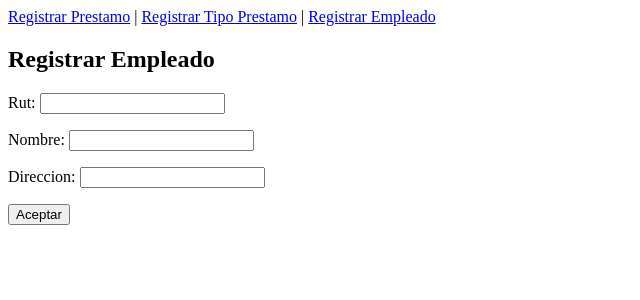
After one commit to bntkpp/AYUDANTIA, a Django app: page /registrar_empleado in a window 1280 px wide. The commit adds this page. Shown: the top 300 px of the page, without its empty margins (0-640 px from the left). Run offline with Django 5.2, Linux system fonts and the light colour scheme.

Commit message:
Second Commit

```diff
--- a/AYUDANTIA/AYUDANTIA/urls.py
+++ b/AYUDANTIA/AYUDANTIA/urls.py
@@ -20,6 +20,8 @@ from WEB import views
 
 urlpatterns = [
     path('admin/', admin.site.urls),
-    path('', views.registrar_prestamo, name = 'registrar_empleado'),
+    path('', views.registrar_prestamo, name = 'registrar_prestamo'),
+    path('registrar_empleado', views.registrar_empleado, name = 'registrar_empleado'),
+    path('registrar_tipo_prestamo', views.registrar_tipo_prestamo, name = 'registrar_tipo_prestamo'),
     path('listar_prestamo', views.listar_prestamo, name = 'listar_prestamos'),
 ]
--- a/AYUDANTIA/WEB/forms.py
+++ b/AYUDANTIA/WEB/forms.py
@@ -1,7 +1,19 @@
 from django import forms
-from .models import Prestamo
+from .models import Prestamo, Empleado, TipoPrestamo
+
+class EmpleadoForms(forms.ModelForm):
+    class Meta:
+        model = Empleado
+        fields = ['rut', 'nombre', 'direccion']
 
 class PrestamoForms(forms.ModelForm):
+    tipo_prestamo = forms.ModelChoiceField(queryset = TipoPrestamo.objects.all(), empty_label = 'Seleccione un Tipo de Prestamo')
+    rut = forms.ModelChoiceField(queryset = Empleado.objects.all(), empty_label = 'Seleccione un Rut')
     class Meta:
         model = Prestamo
-        fields = ['rut', 'monto_prestamo', 'cantidad_cuotas', 'id_tipo_prestamo']
+        fields = ['rut', 'monto_prestamo', 'cantidad_cuotas', 'tipo_prestamo']
+
+class TipoPrestamoForms(forms.ModelForm):
+    class Meta:
+        model = TipoPrestamo
+        fields = ['nombre_tipo_prestamo', 'tasa_interes']
--- a/AYUDANTIA/WEB/models.py
+++ b/AYUDANTIA/WEB/models.py
@@ -5,10 +5,16 @@ class Empleado(models.Model):
     nombre = models.CharField(max_length = 50)
     direccion = models.CharField(max_length = 50)
 
+    def __str__(self):
+        return self.rut
+
 class TipoPrestamo(models.Model):
     id_tipo_prestamo = models.AutoField(primary_key = True)
     nombre_tipo_prestamo = models.CharField(max_length = 50)
     tasa_interes = models.IntegerField()
+
+    def __str__(self):
+        return self.nombre_tipo_prestamo
 
     def calcular_monto_con_interes(self, monto):
         return monto + (monto * self.tasa_interes / 100)
--- a/AYUDANTIA/WEB/templates/listar_prestamo.html
+++ b/AYUDANTIA/WEB/templates/listar_prestamo.html
@@ -4,6 +4,11 @@
     <title>Listado de Préstamos</title>
 </head>
 <body>
+    <div>
+        <a href= "/">Registrar Prestamo</a> |
+        <a href= "/registrar_tipo_prestamo">Registrar Tipo Prestamo</a> |
+        <a href= "/registrar_empleado">Registrar Empleado</a>
+    </div>
     <h2>Listado de Préstamos</h2>
     <table border="1">
         <thead>
--- /dev/null
+++ b/AYUDANTIA/WEB/templates/registrar_empleado.html
@@ -0,0 +1,19 @@
+<!DOCTYPE html>
+<html>
+<head>
+    <title>Registrar Empleado</title>
+</head>
+<body>
+    <div>
+        <a href= "/">Registrar Prestamo</a> |
+        <a href= "/registrar_tipo_prestamo">Registrar Tipo Prestamo</a> |
+        <a href= "/registrar_empleado">Registrar Empleado</a>
+    </div>
+    <h2>Registrar Empleado</h1>
+    <form method="post">
+        {% csrf_token %}
+        {{ form.as_p }}
+        <button type="submit">Aceptar</button>
+    </form>
+</body>
+</html>
--- a/AYUDANTIA/WEB/templates/registrar_prestamo.html
+++ b/AYUDANTIA/WEB/templates/registrar_prestamo.html
@@ -4,6 +4,11 @@
     <title>Registrar Préstamo</title>
 </head>
 <body>
+    <div>
+        <a href= "/">Registrar Prestamo</a> |
+        <a href= "/registrar_tipo_prestamo">Registrar Tipo Prestamo</a> |
+        <a href= "/registrar_empleado">Registrar Empleado</a>
+    </div>
     <h2>Registrar Préstamo</h2>
     <form method="post">
         {% csrf_token %}
--- a/AYUDANTIA/WEB/views.py
+++ b/AYUDANTIA/WEB/views.py
@@ -1,7 +1,27 @@
-from django.shortcuts import render, redirect, get_object_or_404
-from .models import Prestamo, Cuota, TipoPrestamo
-from .forms import PrestamoForms
+from django.shortcuts import render, redirect
+from .models import Prestamo, Cuota, TipoPrestamo, Empleado
+from .forms import PrestamoForms, EmpleadoForms, TipoPrestamoForms
 from datetime import datetime, timedelta
+
+def registrar_empleado(request):
+    if request.method == "POST":
+        form = EmpleadoForms(request.POST)
+        if form.is_valid():
+            form.save()
+            return redirect('listar_prestamo')
+    else:
+        form = EmpleadoForms()
+    return render(request, 'registrar_empleado.html', {'form': form})
+
+def registrar_tipo_prestamo(request):
+    if request.method == "POST":
+        form = TipoPrestamoForms(request.POST)
+        if form.is_valid():
+            form.save()
+            return redirect('listar_prestamo')
+    else:
+        form = TipoPrestamoForms()
+    return render(request, 'registrar_tipo_prestamo.html', {'form': form})
 
 def registrar_prestamo(request):
     if request.method == "POST":
```
Also changed, not shown: AYUDANTIA/WEB/templates/registrar_tipo_prestamo.html (added, +19 -0 lines).
